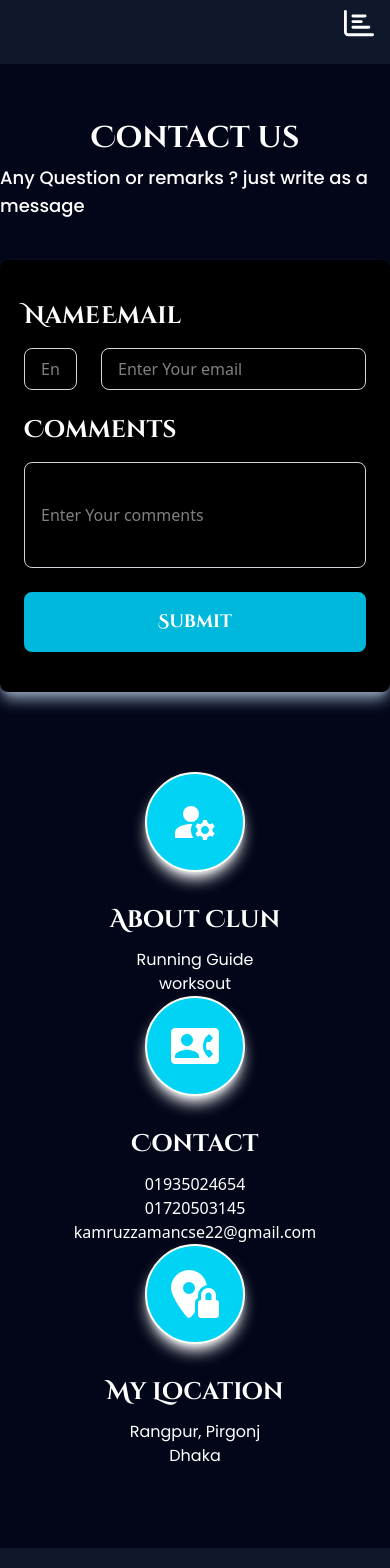
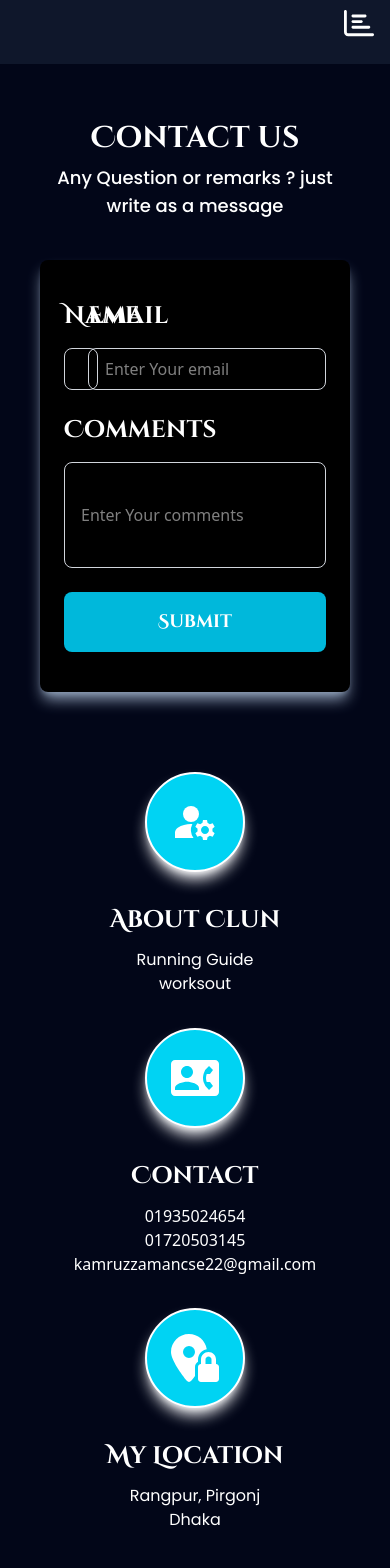
Before and after one commit to kamruzzaman1234/my-portfolio, a Next.js app: page /contact in a window 390 px wide. Shown: the top 1568 px of the page. Built offline with nearby package versions, Linux system fonts and the light colour scheme.

Commit message:
added code

```diff
--- a/components/ContactArea/Contact.jsx
+++ b/components/ContactArea/Contact.jsx
@@ -21,10 +21,10 @@ const poppins = Poppins({
 const ContactArea = ()=>{
     return(
         <div className="">
-            <div className="max-w-5xl w-full mx-auto">
+            <div className="max-w-5xl px-10 lg:px-0 w-full mx-auto">
                 <div className="mb-10 flex flex-col gap-2 items-center">
                     <h2 className={`${cinzel_decorative.className} text-3xl font-semibold text-white`}>Contact us</h2>
-                    <p className={`${poppins.className} text-lg font-medium text-white`}>Any Question or remarks ? just write as a message</p>
+                    <p className={`${poppins.className} text-lg font-medium text-center text-white`}>Any Question or remarks ? just write as a message</p>
                 </div>
                 <div className="py-10 px-6 bg-black shadow-lg rounded-lg shadow-slate-400">
                     <form action="" className="grid grid-cols-1 md:grid-cols-2 lg:grid-cols-2 gap-6">
@@ -57,7 +57,7 @@ const ContactArea = ()=>{
                     </form>
                 </div>
                 <div className="pt-20">
-                    <div className="flex justify-between flex-col lg:flex-row items-center">
+                    <div className="flex justify-between flex-col gap-8 lg:flex-row items-center">
                         <div className="flex flex-col items-center">
                             <div className="p-6 border-2 border-white shadow-lg shadow-gray-100 bg-cyan-400 rounded-full">
                                 <MdManageAccounts className="text-5xl text-white"/>
--- a/components/SocialWork/HelpPeople/HelpPeople.jsx
+++ b/components/SocialWork/HelpPeople/HelpPeople.jsx
@@ -30,7 +30,7 @@ const blogs = [
 const HelpPeople = ()=>{
     return(
         <div className="pt-32 ">
-            <div className="max-w-6xl w-full mx-auto">
+            <div className="max-w-6xl px-10 lg:px-0 w-full mx-auto">
                 <div className="mb-10">
                     <h2 className={`${cinzel_decorative.className} text-3xl font-semibold text-black`}>Social work</h2>
                 </div>
```
